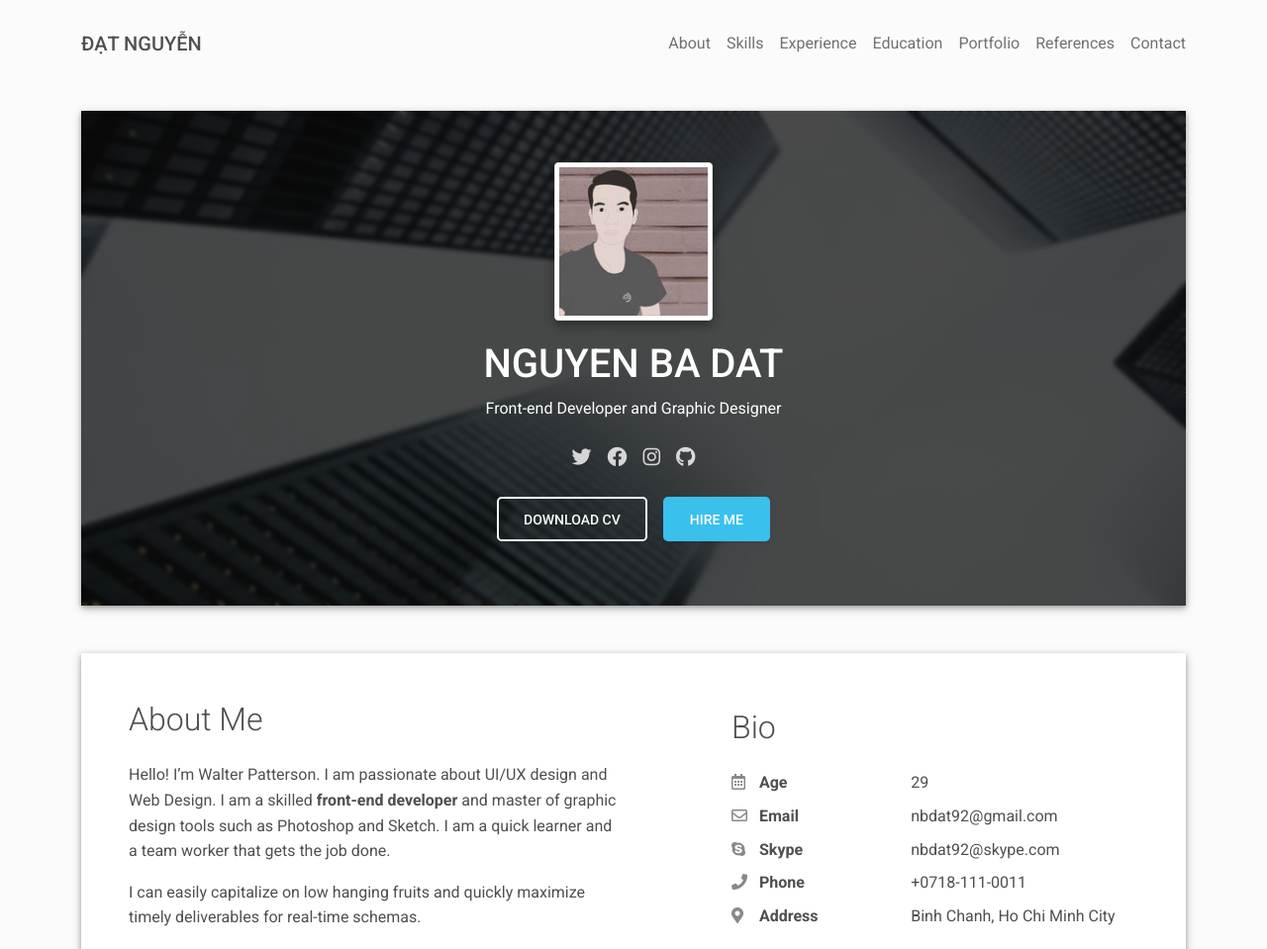
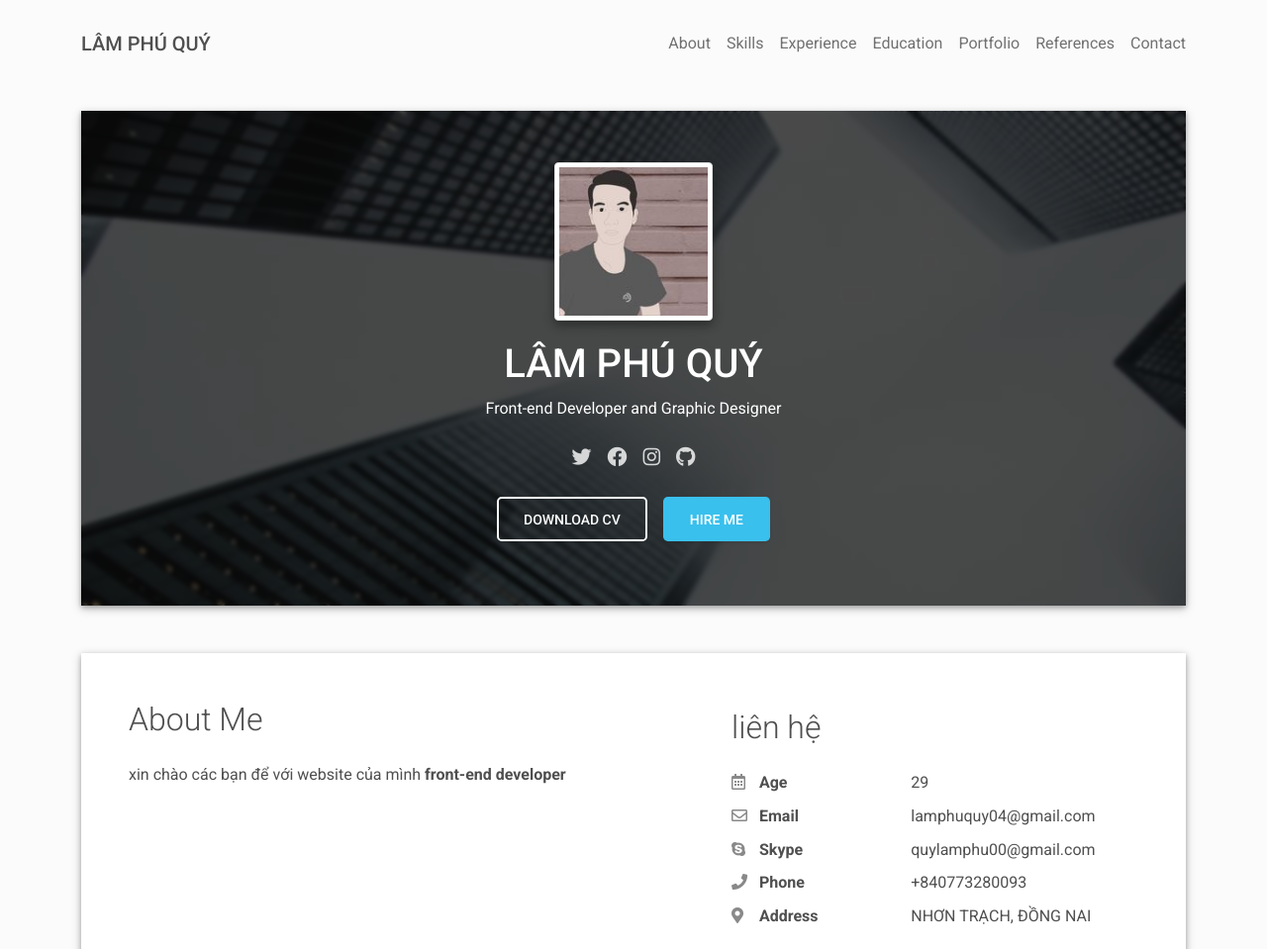
Before and after one commit to quyjp/lamphuquy11n.github.io, a plain HTML site: page index.html in a window 1280 px wide. Shown: the top 959 px of the page at 99% size. Drawn offline with Linux system fonts and the light colour scheme.

Commit message:
Add files via upload

```diff
--- a/index.html
+++ b/index.html
@@ -4,7 +4,7 @@
     <meta charset="UTF-8">
     <meta http-equiv="X-UA-Compatible" content="IE=edge">
     <meta name="viewport" content="width=device-width, initial-scale=1">
-    <title>ĐẠT NGUYỄN</title>
+    <title>LÂM PHÚ QUÝ</title>
     <link rel="preconnect" href="https://fonts.gstatic.com" crossorigin="crossorigin"/>
     <link rel="preload" as="style" href="https://fonts.googleapis.com/css2?family=Poppins:wght@600&amp;family=Roboto:wght@300;400;500;700&amp;display=swap"/>
     <link rel="stylesheet" href="https://fonts.googleapis.com/css2?family=Poppins:wght@600&amp;family=Roboto:wght@300;400;500;700&amp;display=swap" media="print" onload="this.media='all'"/>
@@ -28,7 +28,7 @@
     <header class="d-print-none">
       <div class="container text-center text-lg-left">
         <div class="pt-4 clearfix">
-          <h1 class="site-title mb-0">ĐẠT NGUYỄN</h1>
+          <h1 class="site-title mb-0">LÂM PHÚ QUÝ</h1>
           <div class="site-nav">
             <nav role="navigation">
               <ul class="nav justify-content-center">
@@ -63,7 +63,7 @@
             <div class="avatar p-1"><img class="img-thumbnail shadow-2-strong" src="images/avatar.jpg" width="160" height="160"/></div>
             <div class="header-bio mt-3">
               <div data-aos="zoom-in" data-aos-delay="0">
-                <h2 class="h1">NGUYEN BA DAT</h2>
+                <h2 class="h1">LÂM PHÚ QUÝ</h2>
                 <p>Front-end Developer and Graphic Designer</p>
               </div>
               <div class="header-social mb-3 d-print-none" data-aos="zoom-in" data-aos-delay="200">
@@ -92,12 +92,12 @@
       <div class="row">
         <div class="col-md-6">
           <h2 class="h2 fw-light mb-4">About Me</h2>
-          <p>Hello! I’m Walter Patterson. I am passionate about UI/UX design and Web Design. I am a skilled <strong>front-end developer</strong> and master of graphic design tools such as Photoshop and Sketch. I am a quick learner and a team worker that gets the job done.</p>
-          <p>I can easily capitalize on low hanging fruits and quickly maximize timely deliverables for real-time schemas.</p>
+          <p>xin chào các bạn để với website của mình  <strong>front-end developer</strong> </p>
+          <p></p>
         </div>
         <div class="col-md-5 offset-lg-1">
           <div class="row mt-2">
-            <h2 class="h2 fw-light mb-4">Bio</h2>
+            <h2 class="h2 fw-light mb-4">liên hệ</h2>
             <div class="col-sm-5">
               <div class="pb-2 fw-bolder"><i class="far fa-calendar-alt pe-2 text-muted" style="width:24px;opacity:0.85;"></i> Age</div>
             </div>
@@ -108,25 +108,25 @@
               <div class="pb-2 fw-bolder"><i class="far fa-envelope pe-2 text-muted" style="width:24px;opacity:0.85;"></i> Email</div>
             </div>
             <div class="col-sm-7">
-              <div class="pb-2">nbdat92@gmail.com</div>
+              <div class="pb-2">lamphuquy04@gmail.com</div>
             </div>
             <div class="col-sm-5">
               <div class="pb-2 fw-bolder"><i class="fab fa-skype pe-2 text-muted" style="width:24px;opacity:0.85;"></i> Skype</div>
             </div>
             <div class="col-sm-7">
-              <div class="pb-2">nbdat92@skype.com</div>
+              <div class="pb-2">quylamphu00@gmail.com</div>
             </div>
             <div class="col-sm-5">
               <div class="pb-2 fw-bolder"><i class="fas fa-phone pe-2 text-muted" style="width:24px;opacity:0.85;"></i> Phone</div>
             </div>
             <div class="col-sm-7">
-              <div class="pb-2">+0718-111-0011</div>
+              <div class="pb-2">+840773280093</div>
             </div>
             <div class="col-sm-5">
               <div class="pb-2 fw-bolder"><i class="fas fa-map-marker-alt pe-2 text-muted" style="width:24px;opacity:0.85;"></i> Address</div>
             </div>
             <div class="col-sm-7">
-              <div class="pb-2">Binh Chanh, Ho Chi Minh City</div>
+              <div class="pb-2">NHƠN TRẠCH, ĐỒNG NAI</div>
             </div>
           </div>
         </div>
```
Also changed, not shown: 1 other file.
